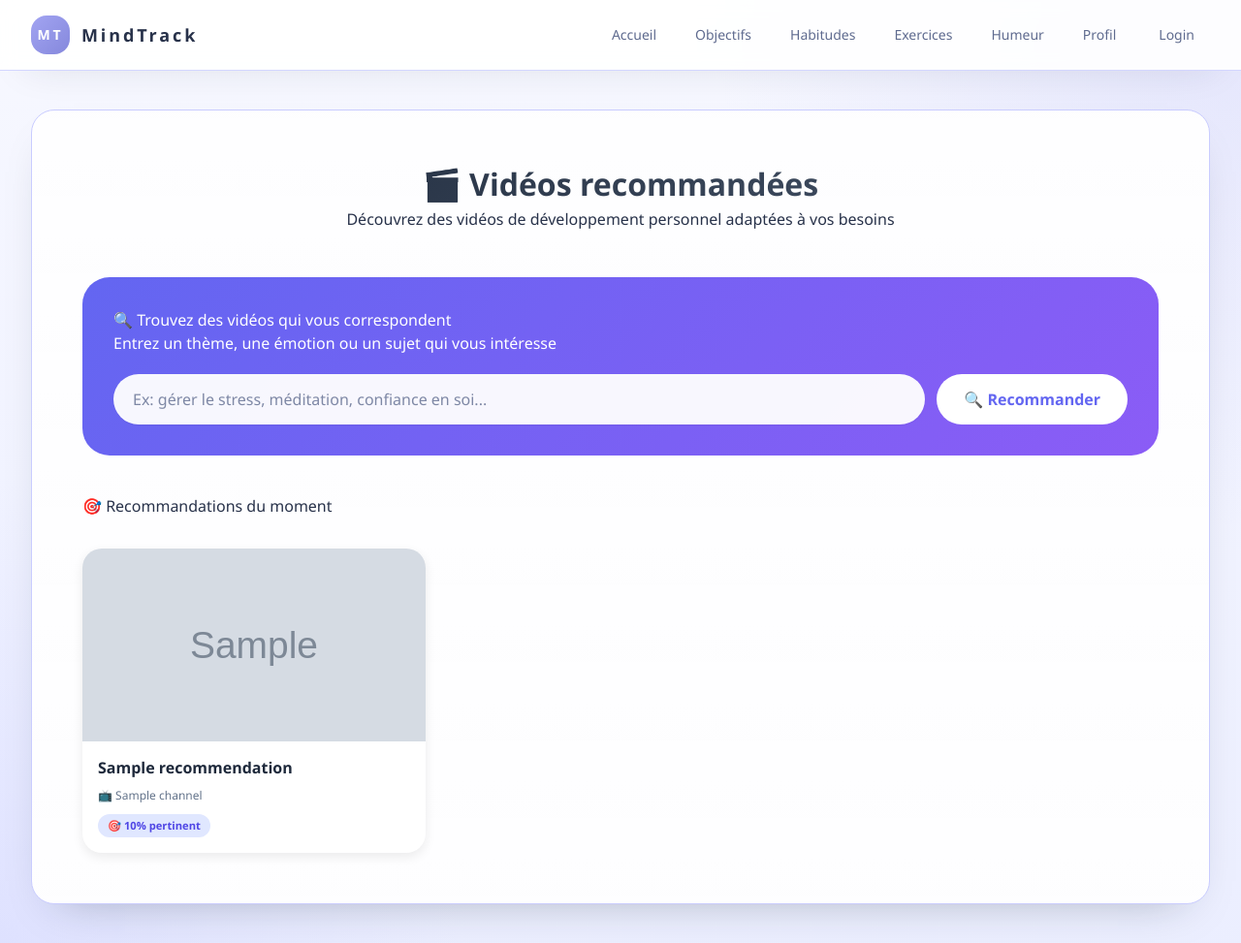
After one commit to ayoubSL88/Esprit-PIDEV-3A6-2526-MindTrack, a Symfony app: template templates/front/gestion_exercices/youtube_recommendations.html.twig in a window 1280 px wide. The commit adds this page. Shown: the whole page at 97% size. Run offline with Twig, Linux system fonts and the light colour scheme; the template is opened without the code that fills it: most values are stand-ins (such as "Sample title", 1, 10 or a date in 2020); grey boxes marked "Sample" are stand-in pictures; some libraries are stand-ins or nearby versions.

Commit message:
Recommandations Youtube

```diff
--- a/templates/front/gestion_exercices/home.html.twig
+++ b/templates/front/gestion_exercices/home.html.twig
@@ -643,6 +643,12 @@
                 <p>Suivez votre évolution</p>
                 <span class="nav-link">Voir la progression →</span>
             </a>
+            <a href="{{ path('front_youtube_recommendations') }}" class="nav-card">
+            <div class="nav-icon">🎬</div>
+            <h4>Vidéos recommandées</h4>
+            <p>Découvrez des vidéos YouTube de développement personnel</p>
+            <span class="nav-link">Voir les vidéos →</span>
+            </a>
         </div>
 
         <!-- DERNIÈRES SESSIONS -->
--- /dev/null
+++ b/templates/front/gestion_exercices/youtube_recommendations.html.twig
@@ -0,0 +1,189 @@
+{% extends 'layouts/front_base.html.twig' %}
+
+{% block page_title %}Recommandations YouTube{% endblock %}
+
+{% block stylesheets %}
+    {{ parent() }}
+    <style>
+        .hero-section {
+            text-align: center;
+            margin-bottom: 48px;
+        }
+
+        .hero-section h1 {
+            font-size: 2rem;
+            font-weight: 700;
+            background: linear-gradient(135deg, #1e293b, #475569);
+            -webkit-background-clip: text;
+            -webkit-text-fill-color: transparent;
+        }
+
+        .search-card {
+            background: linear-gradient(135deg, #6366f1, #8b5cf6);
+            border-radius: 28px;
+            padding: 32px;
+            margin-bottom: 40px;
+            color: white;
+        }
+
+        .search-form {
+            display: flex;
+            gap: 12px;
+            margin-top: 20px;
+        }
+
+        .search-input {
+            flex: 1;
+            padding: 14px 20px;
+            border: none;
+            border-radius: 60px;
+            font-size: 1rem;
+            outline: none;
+        }
+
+        .search-btn {
+            background: white;
+            color: #6366f1;
+            border: none;
+            padding: 14px 28px;
+            border-radius: 60px;
+            font-weight: 600;
+            cursor: pointer;
+            transition: transform 0.2s;
+        }
+
+        .search-btn:hover {
+            transform: translateY(-2px);
+        }
+
+        .videos-grid {
+            display: grid;
+            grid-template-columns: repeat(auto-fill, minmax(350px, 1fr));
+            gap: 24px;
+            margin-top: 32px;
+        }
+
+        .video-card {
+            background: white;
+            border-radius: 20px;
+            overflow: hidden;
+            box-shadow: 0 4px 12px rgba(0,0,0,0.08);
+            transition: transform 0.3s, box-shadow 0.3s;
+            text-decoration: none;
+            display: block;
+        }
+
+        .video-card:hover {
+            transform: translateY(-4px);
+            box-shadow: 0 12px 24px rgba(0,0,0,0.15);
+        }
+
+        .video-thumbnail {
+            width: 100%;
+            aspect-ratio: 16/9;
+            object-fit: cover;
+        }
+
+        .video-info {
+            padding: 16px;
+        }
+
+        .video-title {
+            font-weight: 700;
+            color: #1e293b;
+            margin-bottom: 8px;
+            font-size: 1rem;
+            line-height: 1.4;
+            display: -webkit-box;
+            -webkit-line-clamp: 2;
+            -webkit-box-orient: vertical;
+            overflow: hidden;
+        }
+
+        .video-channel {
+            font-size: 0.75rem;
+            color: #64748b;
+            margin-bottom: 8px;
+        }
+
+        .similarity-badge {
+            display: inline-block;
+            background: #e0e7ff;
+            color: #4f46e5;
+            padding: 4px 10px;
+            border-radius: 20px;
+            font-size: 0.7rem;
+            font-weight: 600;
+        }
+
+        .empty-state {
+            text-align: center;
+            padding: 60px;
+            background: #f8fafc;
+            border-radius: 24px;
+            color: #94a3b8;
+        }
+
+        @media (max-width: 768px) {
+            .videos-grid {
+                grid-template-columns: 1fr;
+            }
+            .search-form {
+                flex-direction: column;
+            }
+        }
+    </style>
+{% endblock %}
+
+{% block content %}
+<div style="max-width: 1200px; margin: 0 auto; padding: 20px;">
+    <div class="hero-section">
+        <h1>🎬 Vidéos recommandées</h1>
+        <p>Découvrez des vidéos de développement personnel adaptées à vos besoins</p>
+    </div>
+
+    <div class="search-card">
+        <h3>🔍 Trouvez des vidéos qui vous correspondent</h3>
+        <p>Entrez un thème, une émotion ou un sujet qui vous intéresse</p>
+
+        <form method="get" class="search-form">
+            <input type="text"
+                   name="search"
+                   class="search-input"
+                   placeholder="Ex: gérer le stress, méditation, confiance en soi..."
+                   value="{{ search }}">
+            <button type="submit" class="search-btn">🔍 Recommander</button>
+        </form>
+    </div>
+
+    {% if search %}
+        <h2>📺 Résultats pour "{{ search }}"</h2>
+    {% else %}
+        <h2>🎯 Recommandations du moment</h2>
+    {% endif %}
+
+    <div class="videos-grid">
+        {% for video in recommendations %}
+            <a href="{{ video.url }}" target="_blank" class="video-card">
+                {% if video.thumbnail %}
+                    <img src="{{ video.thumbnail }}" alt="{{ video.title }}" class="video-thumbnail">
+                {% endif %}
+                <div class="video-info">
+                    <div class="video-title">{{ video.title }}</div>
+                    {% if video.channel %}
+                        <div class="video-channel">📺 {{ video.channel }}</div>
+                    {% endif %}
+                    {% if video.similarity_score is defined %}
+                        <div class="similarity-badge">🎯 {{ video.similarity_score }}% pertinent</div>
+                    {% endif %}
+                </div>
+            </a>
+        {% else %}
+            <div class="empty-state">
+                <div style="font-size: 3rem; margin-bottom: 16px;">🎬</div>
+                <p>Aucune vidéo trouvée. Essayez une autre recherche !</p>
+            </div>
+        {% endfor %}
+    </div>
+</div>
+{% endblock %}
```
Also changed, not shown: config/services.yaml (+7 -1 lines), src/Command/FetchYouTubeVideosCommand.php (added, +56 -0 lines), src/Controller/Front/YouTubeRecommendationController.php (added, +50 -0 lines), src/Service/YouTubeRecommendationService.php (added, +91 -0 lines), 3 other files.
